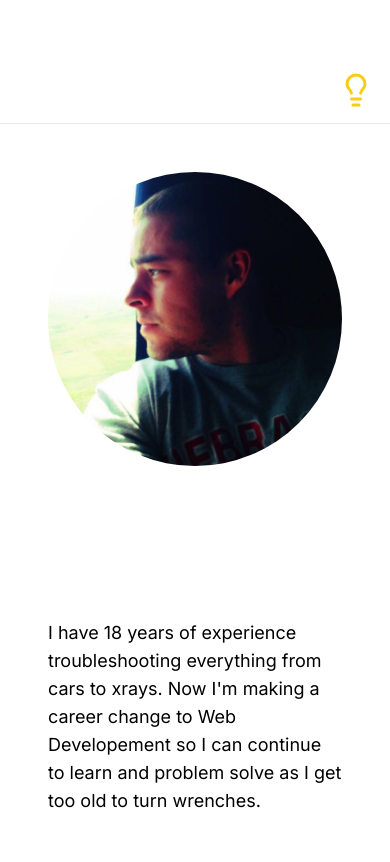
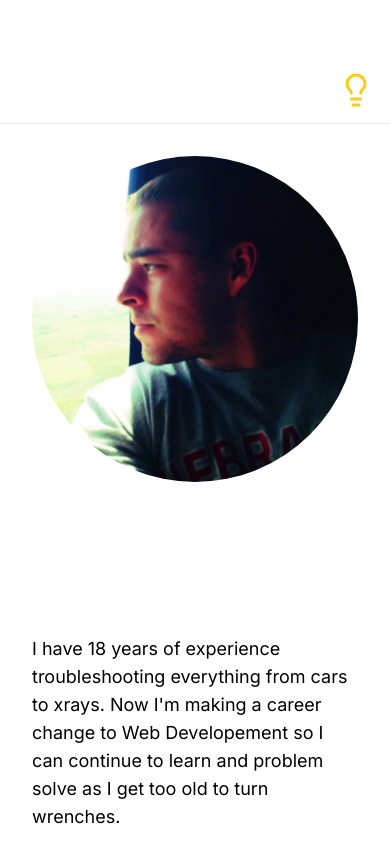
Before and after one commit to A-A-Larson/NextReact, a Next.js app in the folder nextportfolio/: page / in a window 390 px wide. Shown: the part 720-1582 px from the top of the page. Built offline with nearby package versions, Linux system fonts and the light colour scheme.

Commit message:
Landing Responsive

```diff
--- a/nextportfolio/src/app/components/AboutMe.jsx
+++ b/nextportfolio/src/app/components/AboutMe.jsx
@@ -13,10 +13,10 @@ export default function AboutMe() {
                 md:flex-row
                 justify-around
                 items-center
-                p-12
+                p-8
                 '
     >
-        <div className='max-w-xl flex-1'>
+        <div className='max-w-md flex-1'>
             <Image
                     className='
                         rounded-full
--- a/nextportfolio/src/app/components/Landing.jsx
+++ b/nextportfolio/src/app/components/Landing.jsx
@@ -6,6 +6,7 @@ import Image from 'next/image';
 export default function Landing() {
     return (
         <section className='flex flex-col border-b'>
+            <div className='max-w-screen-lg m-auto'>
             <Image
                 className=''
                 width={2930}
@@ -15,7 +16,7 @@ export default function Landing() {
                 priority={true}
                 alt='Man with hands overlapping the top of the webpage as if he is holding onto it'
             />
-
+            </div>
             <header
                 className='
                     text-lightHdrClr
```
